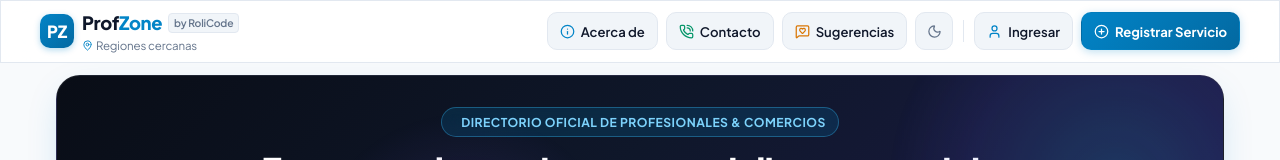
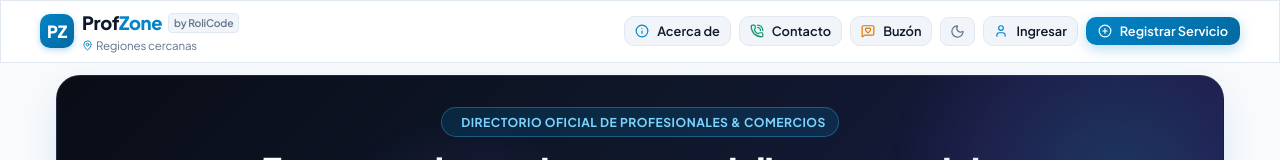
Before and after one commit to IngeniUriDev/profzone-web, a React (Vite) app: page / in a window 1280 px wide. Shown: the top 160 px of the page. Built offline with nearby package versions, Linux system fonts and the light colour scheme; no server answers; the database is empty.

Commit message:
fix: restaurar diseño compacto y proporción estética original de la barra de navegación y pestañas

```diff
--- a/src/App.css
+++ b/src/App.css
@@ -159,84 +159,12 @@
   gap: 22px;
 }
 
-/* Navbar responsive & Unified Button System */
+/* Navbar responsive & Dropdown Menu */
 .nav-desktop-actions {
   display: flex;
   align-items: center;
   gap: 8px;
-  flex-shrink: 0;
-}
-
-.nav-btn {
-  height: 38px;
-  padding: 0 12px;
-  border-radius: 10px;
-  font-size: 0.82rem;
-  font-weight: 600;
-  display: inline-flex;
-  align-items: center;
-  justify-content: center;
-  gap: 6px;
-  white-space: nowrap;
-  box-sizing: border-box;
-  text-decoration: none;
-  cursor: pointer;
-  transition: all 0.2s cubic-bezier(0.4, 0, 0.2, 1);
-  border: 1px solid var(--border);
-  background: var(--surface-secondary);
-  color: var(--text-main);
-  user-select: none;
-  font-family: inherit;
-}
-
-.nav-btn:hover {
-  background: var(--border);
-  color: var(--text-main);
-  transform: translateY(-1px);
-}
-
-.nav-btn-icon {
-  width: 38px;
-  padding: 0;
-  flex-shrink: 0;
-}
-
-.nav-btn-primary {
-  background: linear-gradient(135deg, #0284c7 0%, #0369a1 100%);
-  color: #ffffff;
-  border-color: transparent;
-  font-weight: 700;
-  box-shadow: 0 2px 8px rgba(2, 132, 199, 0.25);
-}
-
-.nav-btn-primary:hover {
-  background: linear-gradient(135deg, #0369a1 0%, #075985 100%);
-  color: #ffffff;
-  box-shadow: 0 4px 12px rgba(2, 132, 199, 0.35);
-}
-
-.nav-btn-admin {
-  background: rgba(22, 163, 74, 0.08);
-  border-color: rgba(22, 163, 74, 0.28);
-  color: #15803d;
-  font-weight: 700;
-}
-
-.nav-btn-admin:hover {
-  background: rgba(22, 163, 74, 0.16);
-  border-color: rgba(22, 163, 74, 0.4);
-  color: #15803d;
-}
-
-.nav-btn-active {
-  background: var(--primary);
-  border-color: var(--primary);
-  color: #ffffff;
-}
-
-.nav-btn-active:hover {
-  background: #0369a1;
-  color: #ffffff;
+  flex-wrap: nowrap;
 }
 
 .nav-mobile-menu-btn {
--- a/src/components/common/Navbar.tsx
+++ b/src/components/common/Navbar.tsx
@@ -172,11 +172,12 @@ export const Navbar: React.FC<NavbarProps> = ({
           <button
             id="btn-open-about"
             type="button"
-            className="nav-btn"
+            className="btn btn-secondary"
             onClick={onOpenAbout}
+            style={{ fontSize: '0.8rem', padding: '6px 10px', whiteSpace: 'nowrap', flexShrink: 0 }}
             title="Conoce la finalidad de ProfZone y a su desarrollador"
           >
-            <Info size={15} color="var(--primary)" />
+            <Info size={14} color="var(--primary)" />
             <span>Acerca de</span>
           </button>
 
@@ -184,24 +185,26 @@ export const Navbar: React.FC<NavbarProps> = ({
           <button
             id="btn-open-contact"
             type="button"
-            className="nav-btn"
+            className="btn btn-secondary"
             onClick={onOpenContact}
+            style={{ fontSize: '0.8rem', padding: '6px 10px', whiteSpace: 'nowrap', flexShrink: 0 }}
             title="Contacto y Soporte"
           >
-            <PhoneCall size={15} color="#059669" />
+            <PhoneCall size={14} color="#059669" />
             <span>Contacto</span>
           </button>
 
-          {/* Botón Sugerencias */}
+          {/* Botón Buzón de Sugerencias */}
           <button
             id="btn-open-feedback"
             type="button"
-            className="nav-btn"
+            className="btn btn-secondary"
             onClick={onOpenFeedback}
-            title="Envíanos tus sugerencias e ideas"
+            style={{ fontSize: '0.8rem', padding: '6px 10px', background: 'var(--surface-secondary)', color: 'var(--text-main)', whiteSpace: 'nowrap', flexShrink: 0 }}
+            title="Envíanos tus ideas"
           >
-            <MessageSquareHeart size={15} color="#d97706" />
-            <span>Sugerencias</span>
+            <MessageSquareHeart size={14} color="#d97706" />
+            <span>Buzón</span>
           </button>
 
           {/* Botón Tema Oscuro / Claro */}
@@ -209,32 +212,40 @@ export const Navbar: React.FC<NavbarProps> = ({
             <button
               id="btn-toggle-theme"
               type="button"
-              className="nav-btn nav-btn-icon"
+              className="btn btn-secondary"
               onClick={onToggleTheme}
+              style={{
+                fontSize: '0.8rem',
+                padding: '6px 9px',
+                borderRadius: '8px',
+                flexShrink: 0
+              }}
               title={theme === 'dark' ? 'Cambiar a modo claro' : 'Cambiar a modo oscuro'}
             >
               {theme === 'dark' ? <Sun size={15} color="#fbbf24" /> : <Moon size={15} color="#64748b" />}
             </button>
           )}
 
-          {/* Separador vertical sutil */}
-          <div style={{ width: '1px', height: '22px', background: 'var(--border)', margin: '0 2px', flexShrink: 0 }} />
-
           {/* Estado de Usuario / Menú Desplegable con Funciones de Usuario */}
           {currentUser ? (
-            <div ref={userDropdownRef} style={{ position: 'relative' }}>
+            <div ref={userDropdownRef} style={{ position: 'relative', flexShrink: 0 }}>
               <button
                 id="btn-user-menu"
                 type="button"
                 aria-label="Menú de funciones de usuario"
                 onClick={() => setUserDropdownOpen(!userDropdownOpen)}
                 title="Menú de funciones de usuario"
-                className="nav-btn"
                 style={{
-                  padding: '0 10px',
+                  display: 'flex',
+                  alignItems: 'center',
+                  gap: '8px',
+                  padding: '4px 10px',
                   background: userDropdownOpen ? 'var(--surface)' : 'var(--surface-secondary)',
-                  borderColor: userDropdownOpen ? 'var(--primary)' : 'var(--border)',
-                  boxShadow: userDropdownOpen ? '0 0 0 2px rgba(2, 132, 199, 0.15)' : 'none'
+                  borderRadius: '10px',
+                  border: userDropdownOpen ? '1px solid var(--primary)' : '1px solid var(--border)',
+                  cursor: 'pointer',
+                  transition: 'all 0.2s ease',
+                  boxShadow: userDropdownOpen ? '0 0 0 2px rgba(2, 132, 199, 0.2)' : 'none'
                 }}
               >
                 {currentUser.avatar_url ? (
@@ -464,7 +475,7 @@ export const Navbar: React.FC<NavbarProps> = ({
                       onMouseLeave={(e) => (e.currentTarget.style.background = 'transparent')}
                     >
                       <PlusCircle size={15} color="#059669" />
-                      <span>Registrar Servicio / Negocio</span>
+                      <span>Registrar Nuevo Negocio</span>
                     </button>
 
                     {/* Buzón de Sugerencias */}
@@ -662,11 +673,11 @@ export const Navbar: React.FC<NavbarProps> = ({
             <button
               id="btn-open-auth"
               type="button"
-              className="nav-btn"
+              className="btn btn-secondary"
               onClick={onOpenAuth}
-              title="Iniciar sesión o registrarse"
+              style={{ fontSize: '0.8rem', padding: '6px 10px', whiteSpace: 'nowrap', flexShrink: 0 }}
             >
-              <User size={15} color="var(--primary)" />
+              <User size={14} color="var(--primary)" />
               <span>Ingresar</span>
             </button>
           )}
@@ -676,12 +687,22 @@ export const Navbar: React.FC<NavbarProps> = ({
             <button
               id="btn-admin-notifications"
               type="button"
-              className="nav-btn"
+              className="btn btn-secondary"
               onClick={onOpenNotifications}
-              style={{ position: 'relative' }}
+              style={{
+                fontSize: '0.8rem',
+                padding: '6px 11px',
+                position: 'relative',
+                background: unreadFeedbackCount > 0 ? '#fffbeb' : 'var(--surface-secondary)',
+                borderColor: unreadFeedbackCount > 0 ? '#fde68a' : 'var(--border)',
+                color: unreadFeedbackCount > 0 ? '#b45309' : '#475569',
+                cursor: 'pointer',
+                whiteSpace: 'nowrap',
+                flexShrink: 0
+              }}
               title="Notificaciones de comentarios del Buzón"
             >
-              <Bell size={15} color={unreadFeedbackCount > 0 ? '#d97706' : 'var(--text-muted)'} />
+              <Bell size={15} color={unreadFeedbackCount > 0 ? '#d97706' : '#64748b'} />
               <span>Buzón ({unreadFeedbackCount})</span>
               {unreadFeedbackCount > 0 && (
                 <span style={{
@@ -698,7 +719,7 @@ export const Navbar: React.FC<NavbarProps> = ({
                   display: 'flex',
                   alignItems: 'center',
                   justifyContent: 'center',
-                  border: '2px solid var(--surface)'
+                  border: '2px solid #ffffff'
                 }}>
                   {unreadFeedbackCount}
                 </span>
@@ -711,12 +732,23 @@ export const Navbar: React.FC<NavbarProps> = ({
             <button
               id="btn-admin-panel"
               type="button"
-              className="nav-btn nav-btn-admin"
+              className="btn btn-primary"
               onClick={onOpenAdmin}
-              style={{ position: 'relative' }}
+              style={{
+                fontSize: '0.8rem',
+                padding: '6px 14px',
+                position: 'relative',
+                background: '#16a34a',
+                borderColor: '#15803d',
+                color: '#ffffff',
+                fontWeight: 700,
+                boxShadow: '0 2px 6px rgba(22, 163, 74, 0.25)',
+                whiteSpace: 'nowrap',
+                flexShrink: 0
+              }}
               title="Panel de Administración y Moderación"
             >
-              <Crown size={14} color="#15803d" />
+              <Crown size={14} />
               <span>Panel Admin</span>
               {pendingCount > 0 && (
                 <span style={{
@@ -724,7 +756,7 @@ export const Navbar: React.FC<NavbarProps> = ({
                   top: '-4px',
                   right: '-4px',
                   background: '#ef4444',
-                  color: '#ffffff',
+                  color: '#fff',
                   fontSize: '0.65rem',
                   fontWeight: 800,
                   width: '18px',
@@ -733,7 +765,7 @@ export const Navbar: React.FC<NavbarProps> = ({
                   display: 'flex',
                   alignItems: 'center',
                   justifyContent: 'center',
-                  border: '2px solid var(--surface)'
+                  border: '2px solid #fff'
                 }}>
                   {pendingCount}
                 </span>
@@ -746,8 +778,26 @@ export const Navbar: React.FC<NavbarProps> = ({
             <button
               id="btn-my-businesses"
               type="button"
-              className={`nav-btn ${activeView === 'my-businesses' ? 'nav-btn-active' : ''}`}
+              className={`btn ${activeView === 'my-businesses' ? 'btn-primary' : 'btn-secondary'}`}
               onClick={onOpenMyBusinesses}
+              style={{
+                fontSize: '0.8rem',
+                padding: '6px 12px',
+                display: 'flex',
+                alignItems: 'center',
+                gap: '6px',
+                fontWeight: 700,
+                whiteSpace: 'nowrap',
+                flexShrink: 0,
+                ...(activeView === 'my-businesses' ? {
+                  background: 'var(--primary)',
+                  color: '#ffffff'
+                } : {
+                  background: 'var(--surface-secondary)',
+                  color: 'var(--primary)',
+                  borderColor: 'var(--primary)'
+                })
+              }}
               title="Ver y editar mis publicaciones de negocios"
             >
               <Briefcase size={14} />
@@ -771,14 +821,13 @@ export const Navbar: React.FC<NavbarProps> = ({
           <button
             id="btn-register-service"
             type="button"
-            className="nav-btn nav-btn-primary"
+            className="btn btn-primary"
             onClick={onOpenRegister}
-            title="Publicar un nuevo negocio o servicio"
+            style={{ fontSize: '0.8rem', padding: '6px 12px', whiteSpace: 'nowrap', flexShrink: 0 }}
           >
-            <PlusCircle size={15} />
+            <PlusCircle size={14} />
             <span>Registrar Servicio</span>
           </button>
-
         </div>
 
         {/* BOTÓN MÓVIL / MENÚ DESPLEGABLE (Visible solo en pantallas móviles) */}
```
Also changed, not shown: src/App.tsx (+17 -69 lines), 1 other file (tests, documents, lock files or other folders).
